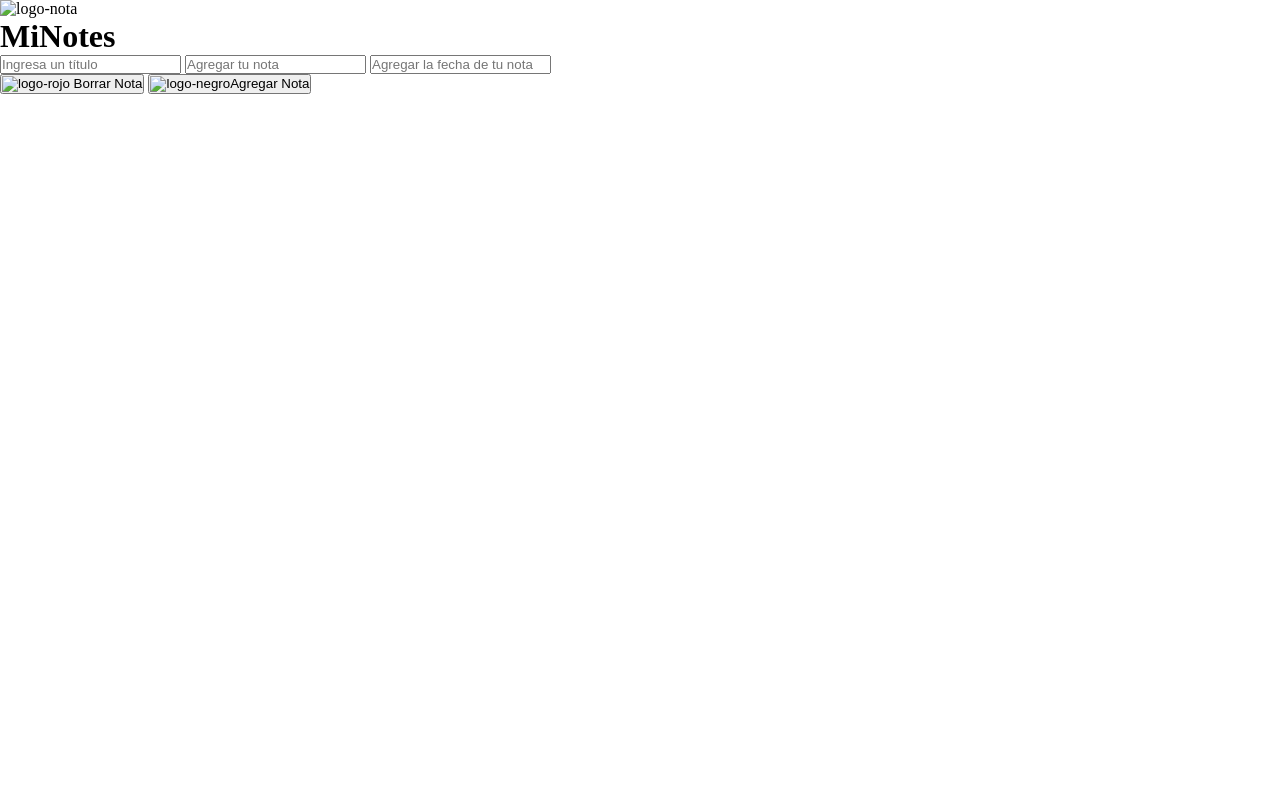
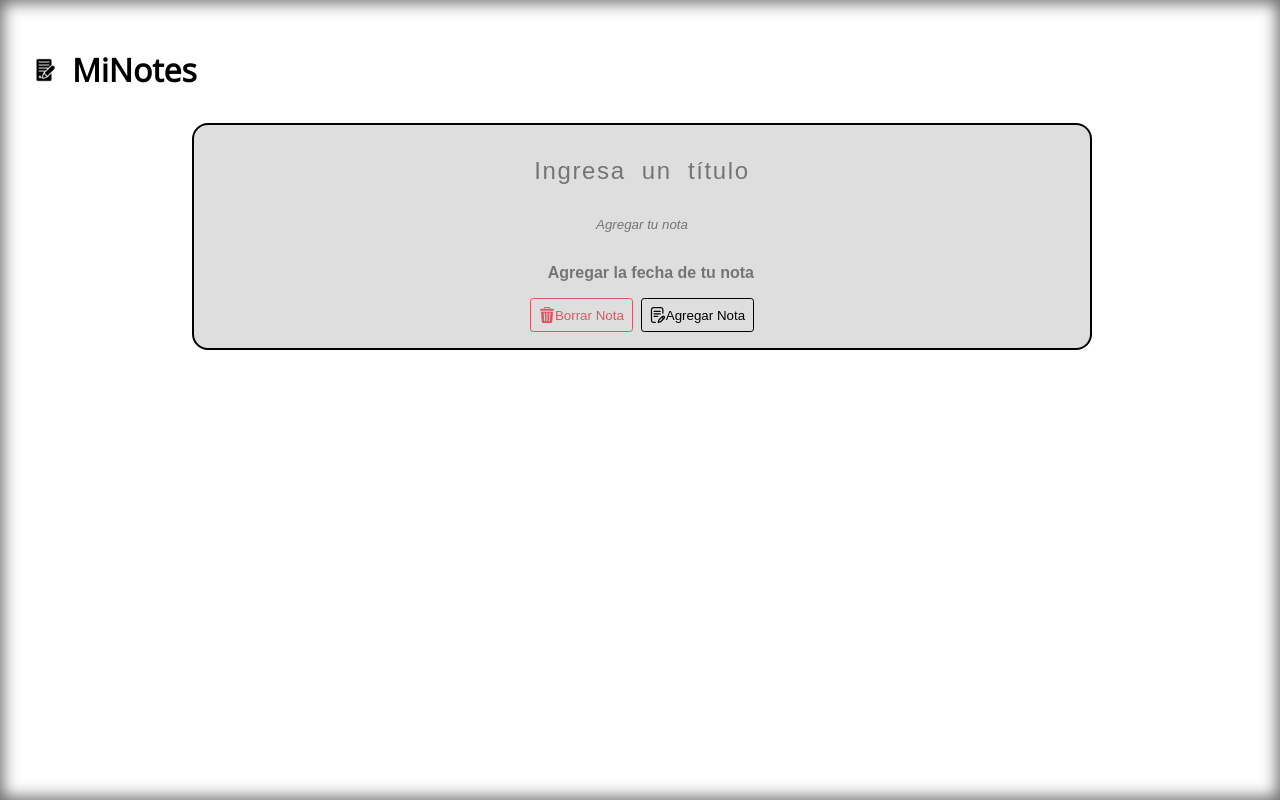
Before and after one commit to Laura-Izaguirre/MiNotes, a plain HTML site: page index.html in a window 1280 px wide. Both pictures are taken after a click on the button "Escribir Nota". Drawn offline with nearby package versions, Linux system fonts and the light colour scheme.

Commit message:
Modify style.css structure

```diff
--- a/assets/css/style.css
+++ b/assets/css/style.css
@@ -1,4 +1,135 @@
 *{
-    margin: 0;
-    padding: 0;
+  margin: 0;
+  padding: 0;
 }
+
+body {
+  box-shadow: 0px 0px 16px 3px rgba(56, 55, 55, 0.75) inset;
+  -webkit-box-shadow: 0px 0px 16px 3px rgba(56, 55, 55, 0.75) inset;
+  -moz-box-shadow: 0px 0px 16px 3px rgba(56, 55, 55, 0.75) inset;
+  width: 100vw;
+  height: 100vh;
+  font-family: 'Open Sans', sans-serif;
+}
+
+#header {
+  display: flex;
+  flex-direction: row;
+  align-items: center;
+  font-weight: lighter;
+  padding-top: 3rem;
+  padding-left: 2rem;
+}
+
+.logo {
+  width: 1.5rem;
+  height: 1.5rem;
+  padding-right: 1rem;
+}
+
+#main-description {
+  padding: 0 2rem;
+}
+
+#centered-button {
+  width: 100vw;
+  height: 25vh;
+  display: flex;
+  justify-content: center;
+  align-items: center;
+}
+
+#main-btn {
+  border-color: #428cfd;
+  color: #428cfd;
+  background-color: white;
+
+}
+
+#main-js {
+  padding-top: 2rem;
+}
+
+#main-form {
+  display: flex;
+  flex-direction: column;
+  justify-content: center;
+  align-items: center;
+  border: 0.15rem black solid;
+  border-radius: 1rem;
+  width: 70vw;
+  margin: 0 15vw;
+  background-color: #dedede;
+  padding: 1rem 0;
+}
+
+#titulo {
+  font-size: 1.5rem;
+  letter-spacing: 0.1rem;
+  word-spacing: 0.5rem;
+}
+
+#nota {
+  font-style: italic;
+}
+
+#fecha {
+  font-size: 1rem;
+  color: black;
+  font-weight: bold;
+  text-align: right;
+}
+
+
+.input {
+  border: none;
+  outline: none;
+  width: 14rem;
+  margin: 1rem 0;
+  text-align: center;
+  background-color: #dedede;
+  color: #787878;
+}
+
+.input:focus {
+  border: none;
+  outline: none;
+}
+
+#button-container {
+  display: flex;
+  flex-direction: row;
+}
+
+.button {
+  background-color: #dedede;
+  border: 0.1rem solid;
+  border-radius: 0.2rem;
+  padding: 0.5rem;
+  display: flex;
+  flex-direction: row;
+  align-items: center;
+  justify-content: space-evenly;
+}
+
+
+#borrar-nota {
+  border-color: #dc5764;
+  color: #dc5764;
+  margin-right: 0.25rem;
+
+}
+
+#agregar-nota {
+  border-color: black;
+  color: black;
+ margin-left: 0.25rem;
+}
+
+#notas {
+  margin: 2rem;
+  padding: 1rem;
+  width: 23vw;
+  border: 0.15rem black solid;
+  background-color: #dedede;
+}
--- a/assets/js/index.js
+++ b/assets/js/index.js
@@ -97,9 +97,9 @@ placeholder="Agregar la fecha de tu nota"
 >
 
 <div id="button-container">
-<button type="button" id="borrar-nota" class="button"><img src="./Images/logo-rojo.png" alt="logo-rojo">
+<button type="button" id="borrar-nota" class="button"><img src="./assets/Images/logo-rojo.png" alt="logo-rojo">
 Borrar Nota</button>
-<button type="submit" id="agregar-nota" class="button"><img src="./Images/logo-negro.png" alt="logo-negro">Agregar Nota</button>
+<button type="submit" id="agregar-nota" class="button"><img src="./assets/Images/logo-negro.png" alt="logo-negro">Agregar Nota</button>
 </div>
 </form>
 </section>
--- a/index.html
+++ b/index.html
@@ -16,7 +16,7 @@
   <body>
     <header id="header">
       <img
-        src="./Images/icono.png"
+        src="./assets/Images/icono.png"
         alt="logo-nota"
         id="logo-nota"
         class="logo"
@@ -35,7 +35,7 @@
           <button type="button"
           id="main-btn"
           class="button">
-            <img src="./Images/logo-azul.png"
+            <img src="./assets/Images/logo-azul.png"
             alt="logo-azul" />
             Escribir Nota
           </button>
```
